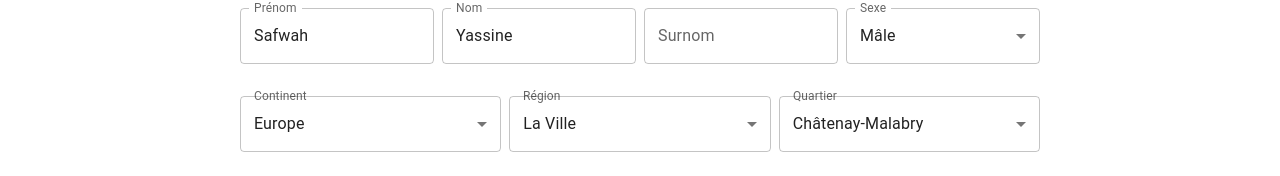
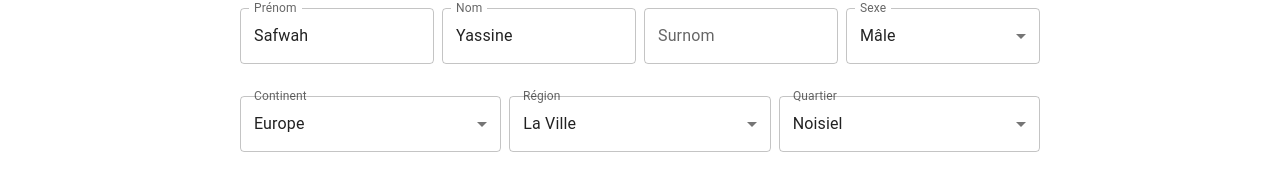
Before and after one commit to gabriellevy/destin-extremis-react, a React (Create React App) app: page /destin-extremis-test in a window 1280 px wide. Shown: the part 238-414 px from the top of the page. Built offline with nearby package versions, Linux system fonts and the light colour scheme; what @mistralai/mistralai would draw is missing.

Commit message:
lieu aléatoire au début

```diff
--- a/src/donnees/evts/coteries/cathares/evts_cathares.ts
+++ b/src/donnees/evts/coteries/cathares/evts_cathares.ts
@@ -3,6 +3,7 @@ import {NiveauIA, Perso} from "../../../../types/perso/Perso";
 import {ajouterVertuVal, getValeurVertu, Vertu} from "../../../../types/ViceVertu";
 import {appelLeChatParaphrase} from "../../../../fonctions/le_chat";
 import {Coterie} from "../../../../types/Coterie";
+import {modifierReputationDansQuartier} from "../../../../fonctions/perso/Reputation";
 
 export const evts_cathares: GroupeEvts = {
     evts: [
@@ -10,6 +11,7 @@ export const evts_cathares: GroupeEvts = {
             id: "evts_cathares1 soupe populaire",
             description: async (perso: Perso): Promise<string> => {
                 let texte:string = "Hui vous servez la soupe populaire dans un refuge de SDF. ";
+                modifierReputationDansQuartier(perso, undefined, 3, 1);
 
                 if (Math.random() < 0.4) {
                     texte += "Vos appréciez de plus en plus d'aider les gens dans le besoin. ";
--- a/src/donnees/geographie/continents.ts
+++ b/src/donnees/geographie/continents.ts
@@ -1,5 +1,6 @@
 import {Option} from "../../types/lieux/Lieu";
-import {Region} from "./regions";
+import {getQuartiers, Region} from "./regions";
+import {Quartier} from "./quartiers";
 
 export enum Continent {
     europe = 'Europe',
@@ -23,6 +24,30 @@ export const continentsOptions: Option[]= [
     { value: Continent.amerique_sud, label: Continent.amerique_sud},
 ];
 
+export function getContinent(quartierCherche:Quartier):Continent|undefined {
+    for (const continentStr in Continent) {
+        const continent:Continent = Continent[continentStr as keyof typeof Continent];
+        for (const quartier of getQuartiersDeContinent(continent)) {
+            if (quartier.toString() === quartierCherche.toString()) {
+                return continent;
+            }
+        }
+    }
+    console.error("Pas de continent pour le quartier : " + quartierCherche);
+    return undefined;
+}
+
+export function getQuartiersDeContinent(continent: Continent):Quartier[] {
+    const regions: Region[] = getRegions(continent);
+    const quartiers: Quartier[] = [];
+    for (const region of regions) {
+        for (const quartierStr of getQuartiers(region)) {
+            quartiers.push(quartierStr as Quartier);
+        }
+    }
+    return quartiers;
+}
+
 export function getRegions(continent: Continent|undefined):Region[] {
     switch (continent) {
         case Continent.siberie : return [
--- a/src/donnees/geographie/regions.ts
+++ b/src/donnees/geographie/regions.ts
@@ -8,6 +8,19 @@ export enum Region {
     chine = "Chine",
 
     // regionInconnue = 'Région inconnue',
+}
+
+export function getRegion(quartierCherche:Quartier):Region|undefined {
+    for (const regionStr in Region) {
+        const region:Region = Region[regionStr as keyof typeof Region];
+        for (const quartier of getQuartiers(region)) {
+            if (quartier === quartierCherche) {
+                return region;
+            }
+        }
+    }
+    console.error("Pas de région pour le quartier : " + quartierCherche);
+    return undefined;
 }
 
 export function getQuartiers(sousProvinceStr: string|undefined):Quartier[] {
--- a/src/donnees/persos/persos_pregens.ts
+++ b/src/donnees/persos/persos_pregens.ts
@@ -1,5 +1,5 @@
 import {anneesToJours} from "../../types/Date";
-import {lieuParDefaut} from "../../types/lieux/Lieu";
+import {lieuAleatoire} from "../../types/lieux/Lieu";
 import {MetalStatut} from "../../types/statut_social/Statut";
 import {NiveauIA, PersoForm, Sexe} from "../../types/perso/Perso";
 import {compsDeBase} from "../../types/perso/comps/Comps";
@@ -29,7 +29,7 @@ export function enfant(empty: boolean): PersoForm {
         date: anneesToJours(ANNEE_DE_DEPART), // année théorique de départ du jeu. 2104 dans notre monde
         anneeDeDepart: ANNEE_DE_DEPART,
         age: ANNEE_DE_DEPART-DATE_NAISSANCE_BASE,
-        lieu: lieuParDefaut,
+        lieu: lieuAleatoire(),
         jourDuMois: -1,
         statut: {rang: 4, metalStatut: MetalStatut.bronze},
         coterie: empty ? undefined : cot,
--- a/src/fonctions/generation.ts
+++ b/src/fonctions/generation.ts
@@ -3,7 +3,7 @@ import {Carriere} from "../types/metiers/Metier";
 import {Coterie} from "../types/Coterie";
 import {getSexeOppose, Perso, Sexe} from "../types/perso/Perso";
 import {anneesToJours, getAge} from "../types/Date";
-import {lieuParDefaut} from "../types/lieux/Lieu";
+import {lieuAleatoire} from "../types/lieux/Lieu";
 import {viceVertuDeBase} from "../types/ViceVertu";
 import {PNJ} from "../types/perso/PNJ";
 import {getNom, getPrenom} from "./noms";
@@ -42,7 +42,7 @@ export function genererPNJ(sexe:Sexe, dateNaissance: number|undefined, coterie:C
         nom: nom,
         sexe: Sexe.male,
         dateNaissance: dateNaissance ?? 0,
-        lieu: lieuParDefaut,
+        lieu: lieuAleatoire(),
         coterie: cot,
         carriere: carriere,
         viceVertu:  viceVertuDeBase(),
--- a/src/fonctions/geographie/quartier.ts
+++ b/src/fonctions/geographie/quartier.ts
@@ -5,10 +5,14 @@ import {testVice} from "../des";
 import {Vice} from "../../types/ViceVertu";
 import {PossessionEnum} from "../../donnees/possessions/Possession";
 import {possede} from "../possessions/possessions";
+import {getRegion} from "../../donnees/geographie/regions";
+import {getContinent} from "../../donnees/geographie/continents";
 
 export function changerQuartier(perso: PersoCommon, quartier: Quartier, desactiverEvtsSecondaires: boolean): string {
     let texte: string = "Vous emménagez dans le quartier " + quartier + ".";
     perso.lieu.quartier = quartier;
+    perso.lieu.region = getRegion(quartier);
+    perso.lieu.continent = getContinent(quartier);
 
     if (!desactiverEvtsSecondaires) {
         const resTestColere:ResultatTest = testVice(perso, Vice.colerique, -30);
--- a/src/types/lieux/Lieu.ts
+++ b/src/types/lieux/Lieu.ts
@@ -1,8 +1,9 @@
 import {ResidenceDeVoyage} from "./ResidenceDeVoyage";
-import {Perso, PersoCommon} from "../perso/Perso";
-import {Continent, getRegions} from "../../donnees/geographie/continents";
+import {PersoCommon} from "../perso/Perso";
+import {Continent, getContinent, getRegions} from "../../donnees/geographie/continents";
 import {Quartier} from "../../donnees/geographie/quartiers";
-import {getQuartiers, Region} from "../../donnees/geographie/regions";
+import {getQuartiers, getRegion, Region} from "../../donnees/geographie/regions";
+import {getRandomEnumValue} from "../../fonctions/random";
 
 export type Option = {
     value: string,
@@ -26,6 +27,19 @@ export const lieuParDefaut: Lieu = {
     enVoyage: false,
     residenceVoyage: null,
 };
+
+export function lieuAleatoire(): Lieu {
+    const quartier:Quartier = getRandomEnumValue(Quartier);
+
+    return {
+        continent: getContinent(quartier),
+        region: getRegion(quartier),
+        quartier: quartier,
+        maison: null,
+        enVoyage: false,
+        residenceVoyage: null,
+    }
+}
 
 export const lieuArgenteuil: Lieu = {
     continent: Continent.europe,
```
